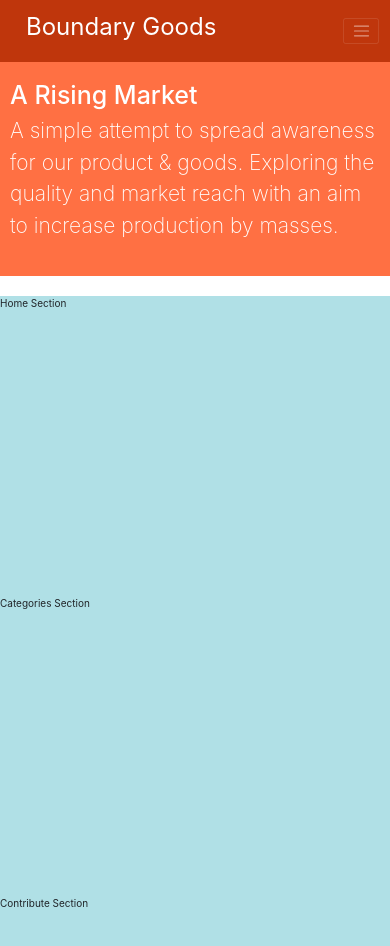
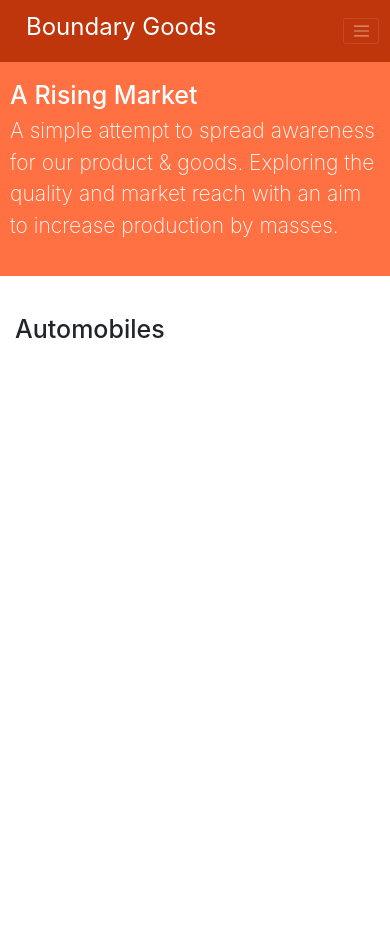
Before and after one commit to AyushVardhan/goods-listing-template, a React (Create React App) app: page / in a window 390 px wide. Shown: the top 946 px of the page. After the commit the page ends 844 px from the top, so only its background shows below. Built offline with nearby package versions, Linux system fonts and the light colour scheme.

Commit message:
Added categories & Booted up Automobile static cards

```diff
--- a/public/index.html
+++ b/public/index.html
@@ -20,18 +20,11 @@
 
     <div id="navbar"></div>
     <div id="jumbotron"></div>
+    <div id="categories"></div>
 
-    <div id="home" style="height: 300px;width: 100%;background-color: powderblue;">
-      Home Section
-    </div>
-
-    <div id="categories" style="height: 300px;width: 100%;background-color: powderblue;">
-      Categories Section
-    </div>
-
-    <div id="contribute" style="height: 300px;width: 100%;background-color: powderblue;">
+    <!-- <div id="contribute" style="height: 300px;width: 100%;background-color: powderblue;">
       Contribute Section
-    </div>
+    </div>     -->
 
     <script src="https://ajax.googleapis.com/ajax/libs/jquery/3.5.1/jquery.min.js"></script>
     <script src="https://maxcdn.bootstrapcdn.com/bootstrap/3.4.1/js/bootstrap.min.js"></script>
--- a/src/components/Navbar.js
+++ b/src/components/Navbar.js
@@ -15,7 +15,7 @@ const PageNavbar = () =>{
 
             <Navbar.Collapse id="basic-navbar-nav">
                 <Nav className="ml-auto" style={{marginRight:"2%"}}>
-                    <Nav.Link href="#home">Home</Nav.Link>
+                    <Nav.Link href="#">Home</Nav.Link>
                     <Nav.Link href="#categories">Categories</Nav.Link>
                     <Nav.Link href="#contribute">Contribute</Nav.Link>
                 </Nav>
--- /dev/null
+++ b/src/components/ProductCategories.js
@@ -0,0 +1,56 @@
+import React from 'react';
+import Card from 'react-bootstrap/Card';
+import { Row, Container } from 'react-bootstrap';
+
+const categories = ['Automobiles', 'Shopping Portals', 'Electronics','Stationary',
+    'Cosmetics', 'Daily Use & self care', 'Beverages', 'Textiles', 'Apparels', 'Watches',
+    'Chocolates & Ice-creams', 'Snacks Item & Water', 'Cooking essentials'];
+
+const ProductCard = () => {
+    return (
+        <Card style={{ width: '18rem', marginTop:"10%"}}>
+            <Card.Img variant="top" src="holder.js/100px180" />
+            <Card.Body>
+                <Card.Title>Card Title</Card.Title>
+                <Card.Text>
+                Some quick example text to build on the card title and make up the bulk of
+                the card's content.
+                </Card.Text>
+            </Card.Body>
+        </Card>
+    );
+};
+
+
+const ProductCategories = () => {
+    return(
+        <Container>
+            <Row style={{marginTop:"5%"}}>
+                <div class="col-12 col-sm-4 col-md-3">
+                    <h1>Automobiles</h1>
+                </div>
+            </Row>
+
+            <Row className="justify-content-center mt-5">
+                <div className="d-none d-sm-block col-2">
+                    <ProductCard/>
+                </div>
+                <div className="d-none d-sm-block col-2">
+                    <ProductCard/>
+                </div>
+                <div className="d-none d-sm-block col-2">
+                    <ProductCard/>
+                </div>
+                <div className="d-none d-sm-block col-2">
+                    <ProductCard/>
+                </div>
+                <div className="d-none d-sm-block col-2">
+                    <ProductCard/>
+                </div>
+            </Row>
+
+        </Container>
+    );
+};
+
+export default ProductCategories;
--- a/src/index.js
+++ b/src/index.js
@@ -7,6 +7,7 @@ import * as serviceWorker from './serviceWorker';
 
 import PageNavbar from './components/Navbar';
 import TopJumbotron from './components/TopJumbotron';
+import ProductCategories from './components/ProductCategories';
 
 ReactDOM.render(
     <React.StrictMode>
@@ -22,6 +23,13 @@ ReactDOM.render(
   document.getElementById('jumbotron')
 );
 
+ReactDOM.render(
+  <React.StrictMode>
+    <ProductCategories />
+  </React.StrictMode>,
+  document.getElementById('categories')
+);
+
 // If you want your app to work offline and load faster, you can change
 // unregister() to register() below. Note this comes with some pitfalls.
 // Learn more about service workers: https://bit.ly/CRA-PWA
```
